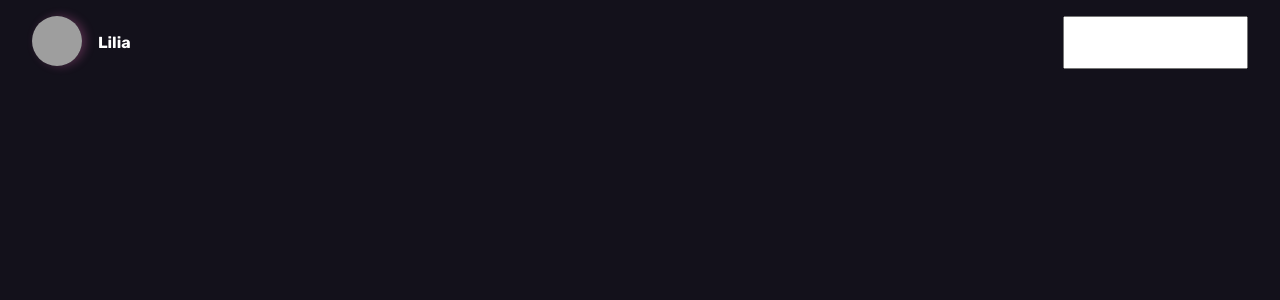
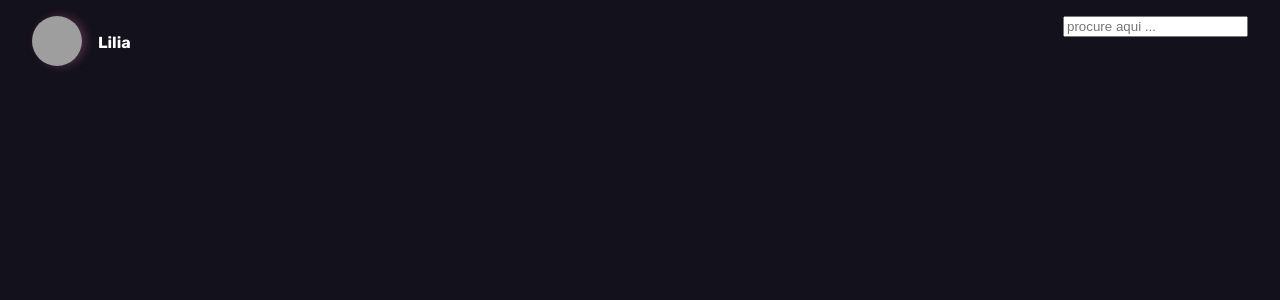
Before and after one commit to byte-serido/trainign-devs-byte, a Vue app in the folder src/frontend/ketlly/tarefa1/: page / in a window 1280 px wide. Shown: the top 300 px of the page. Built offline with nearby package versions, Linux system fonts and the light colour scheme; grey boxes are pictures that could not be loaded.

Commit message:
fix: editando o input de pesquisa #24

```diff
--- a/src/frontend/ketlly/tarefa1/src/App.vue
+++ b/src/frontend/ketlly/tarefa1/src/App.vue
@@ -8,8 +8,8 @@
         </li>
       </ul>
     </nav>
+    <div id="pesquisa"><input type="text" placeholder="procure aqui ..."></div>
 
-    <input type="text">
   </header>
 
   <main>
```
